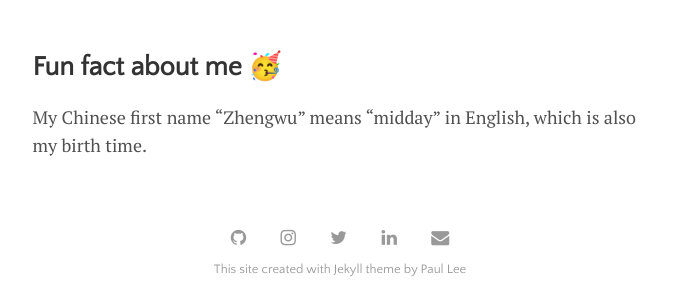
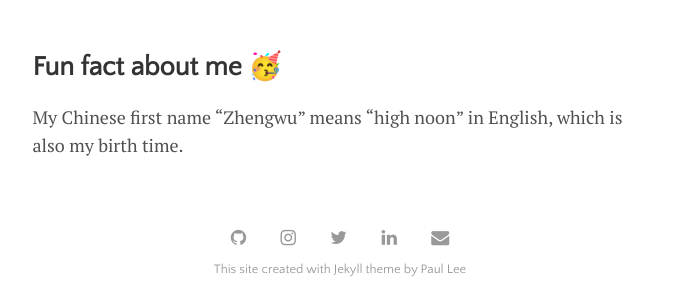
Before and after one commit to zhengwuma/zhengwuma.github.io, a Jekyll site: the page built from menu/about.md, in a window 1280 px wide. Shown: the part 2081-2381 px from the top of the page, without its empty margins (300-979 px from the left). Built offline with Jekyll 4.4.1, drawn with Linux system fonts in a browser that asks for light colours.

Commit message:
Update about.md

```diff
--- a/menu/about.md
+++ b/menu/about.md
@@ -53,4 +53,4 @@ Linguistics Tools: NLTK, Praat, Stanford Parser, TAALES, TAALED, Lexical Complex
 
 ## Fun fact about me 🥳
 
-My Chinese first name "Zhengwu" means "midday" in English, which is also my birth time.
+My Chinese first name "Zhengwu" means "high noon" in English, which is also my birth time.
```
